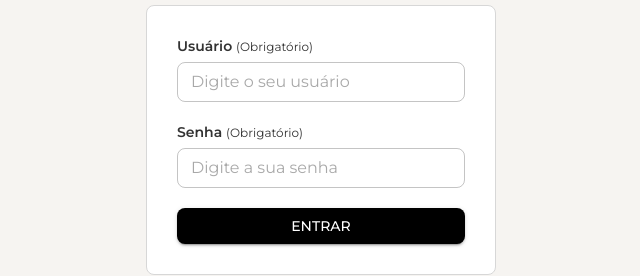
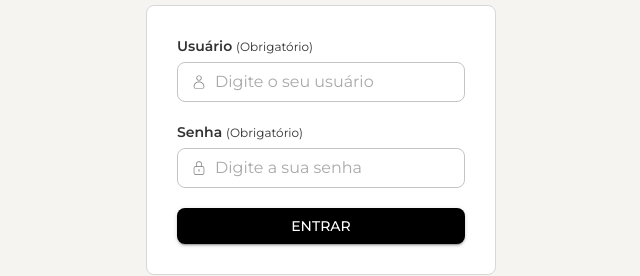
Before and after one commit to guilhermeoln/teste-sga, a Next.js app: page /login in a window 1280 px wide. Shown: the part 305-581 px from the top of the page, without its empty margins (319-959 px from the left). Built offline with nearby package versions, Linux system fonts and the light colour scheme.

Commit message:
feat: add inputs icon

```diff
--- a/package.json
+++ b/package.json
@@ -18,6 +18,7 @@
     "react": "19.1.0",
     "react-dom": "19.1.0",
     "react-hook-form": "^7.64.0",
+    "react-icons": "^5.5.0",
     "yup": "^1.7.1"
   },
   "devDependencies": {
--- a/src/app/(public)/login/page.tsx
+++ b/src/app/(public)/login/page.tsx
@@ -5,6 +5,7 @@ import { Form, Wrapper } from "./styles";
 import { Button } from "@mui/material";
 import Image from "next/image";
 import useContainer from "./useContainer";
+import { CiLock, CiUser } from "react-icons/ci";
 
 export default function Login() {
   const { register, errors, handleSubmit, handleLogin } = useContainer();
@@ -17,6 +18,7 @@ export default function Login() {
           {...register("username")}
           label="Usuário"
           placeholder="Digite o seu usuário"
+          leftIcon={<CiUser />}
           isInvalid={!!errors?.username}
           errorMessage={errors?.username?.message}
           isRequired
@@ -26,6 +28,7 @@ export default function Login() {
           {...register("password")}
           label="Senha"
           placeholder="Digite a sua senha"
+          leftIcon={<CiLock />}
           isInvalid={!!errors?.password}
           errorMessage={errors?.password?.message}
           isRequired
```
Also changed, not shown: 1 other file (tests, documents, lock files or other folders).
